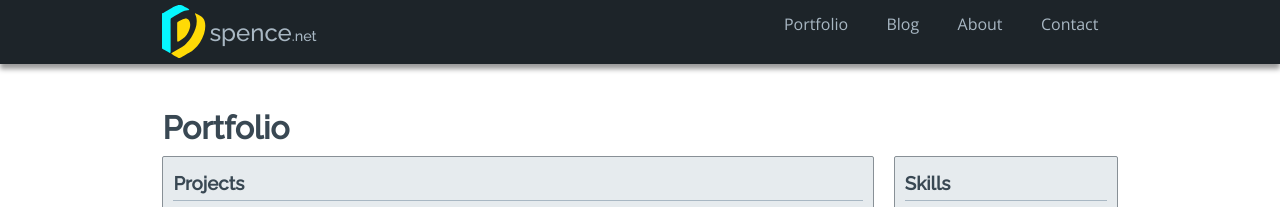
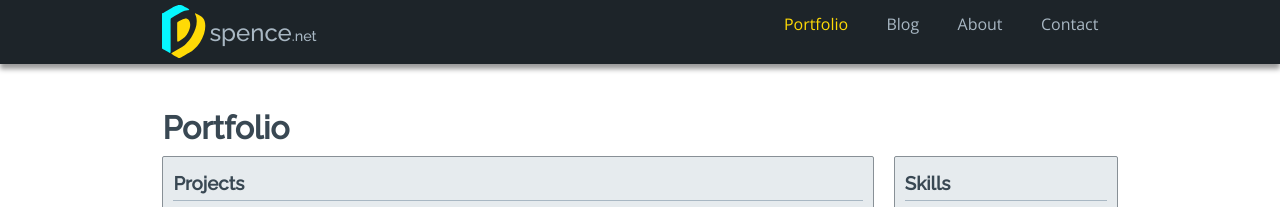
Before and after one commit to daspe/d-spence.github.io, a Jekyll site: the page built from _pages/portfolio.html, in a window 1280 px wide. Shown: the top 207 px of the page. Built offline with Jekyll 4.4.1, drawn with Linux system fonts in a browser that asks for light colours; some web fonts are replaced.

Commit message:
Fixed active navbar link styles.

```diff
--- a/_layouts/default.html
+++ b/_layouts/default.html
@@ -28,16 +28,44 @@
       <div class="navbar-menu">
         <ul class="navbar-links">
           <li class="navbar-item">
-              <a class="navbar-link" href="/portfolio" {% if page.title == "Portfolio" %}class="navbar-link-active"{% endif %}>Portfolio</a>
+            <a href="/portfolio"
+              {% if page.title == "Portfolio" %}
+                class="navbar-link-active"
+              {% else %}
+                class="navbar-link"
+              {% endif %}>
+              Portfolio
+            </a>
           </li>
           <li class="navbar-item">
-              <a class="navbar-link" href="/blog" {% if page.title == "Blog" %}class="navbar-link-active"{% endif %}>Blog</a>
+            <a href="/blog"
+              {% if page.title == "Blog" %}
+                class="navbar-link-active"
+              {% else %}
+                class="navbar-link"
+              {% endif %}>
+              Blog
+            </a>
           </li>
           <li class="navbar-item">
-              <a class="navbar-link" href="/about" {% if page.title == "About" %}class="navbar-link-active"{% endif %}>About</a>
+            <a href="/about"
+              {% if page.title == "About" %}
+                class="navbar-link-active"
+              {% else %}
+                class="navbar-link"
+              {% endif %}>
+              About
+            </a>
           </li>
           <li class="navbar-item">
-              <a class="navbar-link" href="/contact" {% if page.title == "Contact" %}class="navbar-link-active"{% endif %}>Contact</a>
+            <a href="/contact"
+              {% if page.title == "Contact" %}
+                class="navbar-link-active"
+              {% else %}
+                class="navbar-link"
+              {% endif %}>
+              Contact
+            </a>
           </li>
         </ul>
       </div>
--- a/_sass/components/topnav.scss
+++ b/_sass/components/topnav.scss
@@ -21,8 +21,7 @@
     width: 100%;
 }
 
-.home-link,
-.navbar-link {
+.home-link, .navbar-link, .navbar-link-active {
     color: var(--d-09);
     transition: color 0.2s ease-in-out;
     text-decoration: none;
@@ -33,21 +32,21 @@
                 color 0.2s ease-in-out;
 }
 
-.home-link:focus,
-.home-link:hover {
+.home-link:focus, .home-link:hover {
     color: var(--d-11);
 }
 
 .navbar-logo {
     width: 55px;
     height: 55px;
-    transition: 0.1s;
+    border-radius: 25%;
+    transition: 0.4s;
     margin-right: -0.5rem;
 }
 
 .home-link:focus .navbar-logo,
 .home-link:hover .navbar-logo {
-    background-color: var(--d-06);
+    background-color: var(--d-05);
     border-radius: 50%;
 }
 
@@ -79,15 +78,14 @@
     border-radius: 2px;
 }
 
-.navbar-link:focus,
-.navbar-link:hover {
+.navbar-link-active {
+    color: var(--h-yellow);
+}
+
+.navbar-link:focus, .navbar-link:hover,
+.navbar-link-active:focus, .navbar-link-active:hover {
     color: var(--d-11);
     background-color: var(--d-05);
-}
-
-.navbar-link-active {
-    color: var(--d-11);
-    background-color: var(--d-09);
 }
 
 .navbar-toggle {
```
Lines whose indentation alone changed are shown as unchanged.
